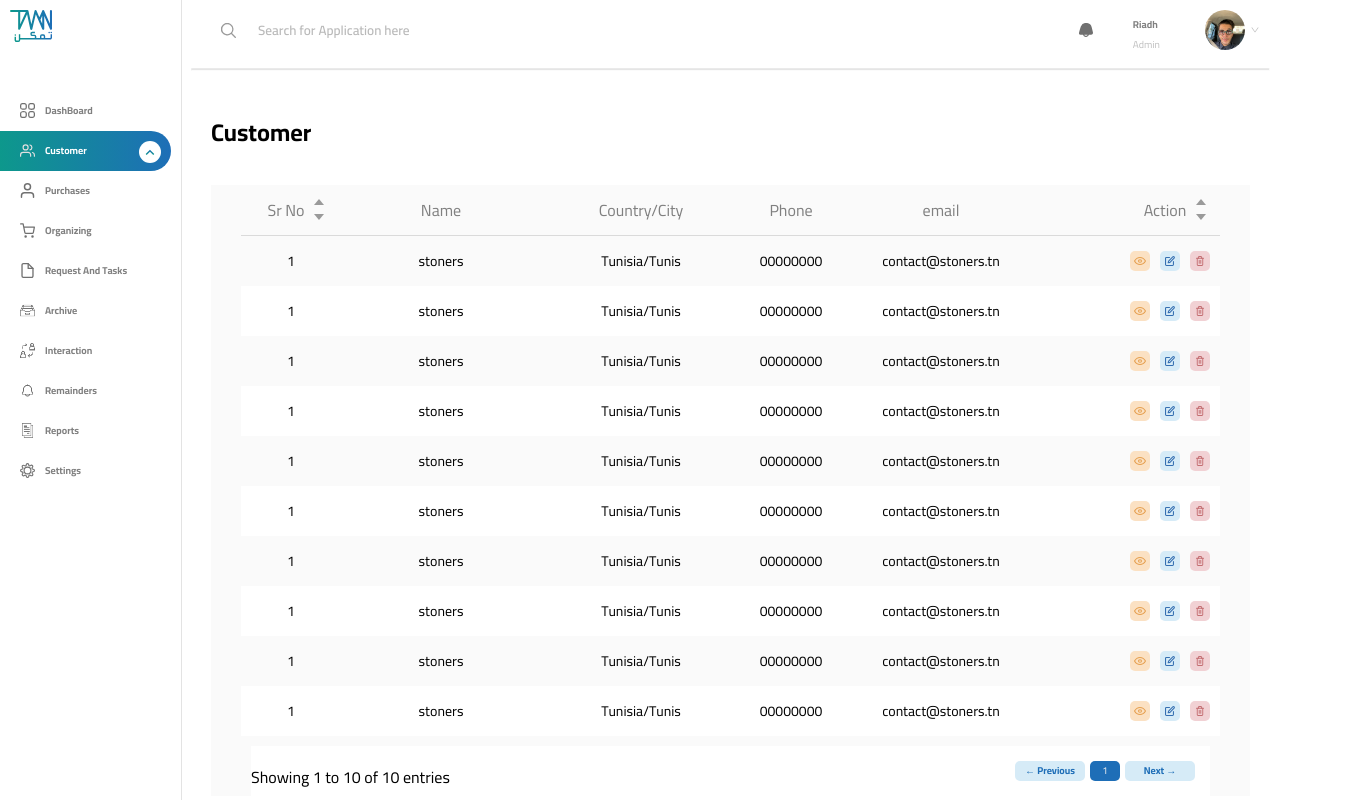
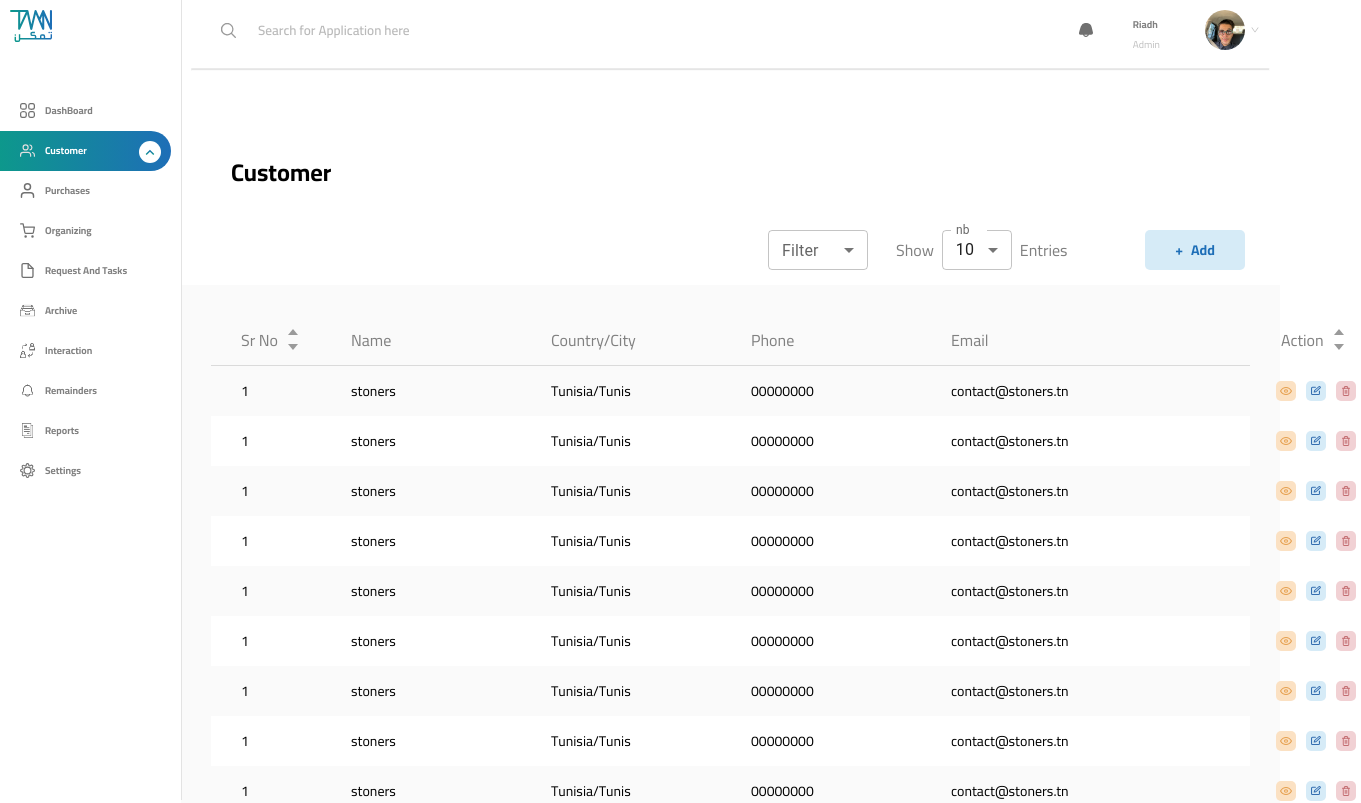
Before and after one commit to khalilkraiem/tamakan-erp-front, a React (Create React App) app: page /customer in a window 1280 px wide. Shown: the top 803 px of the page, 1361 px wide, since content can reach past the window. Built offline with nearby package versions, Linux system fonts and the light colour scheme.

Commit message:
Customer list done

```diff
--- a/package.json
+++ b/package.json
@@ -3,6 +3,10 @@
   "version": "0.1.0",
   "private": true,
   "dependencies": {
+    "@emotion/react": "^11.10.4",
+    "@emotion/styled": "^11.10.4",
+    "@mui/material": "^5.10.10",
+    "@mui/styled-engine-sc": "^5.10.6",
     "@testing-library/jest-dom": "^5.16.5",
     "@testing-library/react": "^13.4.0",
     "@testing-library/user-event": "^13.5.0",
@@ -11,6 +15,7 @@
     "react-icons": "^4.6.0",
     "react-router-dom": "^6.4.2",
     "react-scripts": "5.0.1",
+    "styled-components": "^5.3.6",
     "web-vitals": "^2.1.4"
   },
   "scripts": {
--- a/src/assets/styles/pageAndViewStyle.css
+++ b/src/assets/styles/pageAndViewStyle.css
@@ -1,10 +1,10 @@
 .pages {
     margin-left: 181px;
-    margin-top: 60px;
-    padding: 30px;
+    margin-top: 80px;
+    /* padding-top: 30px; */
 }
 .page {
-
+    padding-top: 50px;
 }
 .line:hover{
     background-color: #2F81A522
--- a/src/assets/styles/standardStyle.css
+++ b/src/assets/styles/standardStyle.css
@@ -1,7 +1,5 @@
-.textCenter {
-  text-align: center;
-}
 
+/* padding */
 .pad10 {
   padding: 10px;
 }
@@ -14,6 +12,11 @@
 .pad50 {
   padding: 50px;
 }
+/* pading-top */
+.padt50 {
+  padding-top: 50px;
+}
+/* padding-left */
 .padl10 {
   padding-left: 10px;
 }
@@ -26,6 +29,7 @@
 .padl50 {
   padding-left: 50px;
 }
+/* margin */
 .mar5 {
   margin: 5px;
 }
@@ -41,11 +45,16 @@
 .mar50 {
   margin: 50px;
 }
+/* margin-top */
+.mart5{
+  margin-top: 5px;
+}
+/* margin-bottom */
 .marb5{
   margin-bottom: 5px;
 }
-.mart5{
-  margin-top: 5px;
+.textCenter {
+  text-align: center;
 }
 .row {
   display: flex;
@@ -83,7 +92,7 @@
 .pointer {
   cursor: pointer;
 }
-
+/* height */
 .h-100 {
   height: 100%;
 }
@@ -114,9 +123,13 @@
 .h200{
 height: 200px;
 }
+.h300 {
+  height: 300px;
+}
 .w-100{
   width: 100%;
 }
+/* width */
 .w10 {
   width: 10px;
 }
@@ -135,14 +148,33 @@ height: 200px;
 .w70 {
   width: 70px;
 }
+.w80 {
+  width: 80px;
+}
 .w100{
   width: 100px;
 }
 .w200{
   width: 200px;
 }
+.w300 {
+  width: 300px;
+}
+.w400 {
+  width: 400px;
+}
+.w500 {
+  width: 500px;
+}
+/* border */
 .border {
   border: 1px solid black;
+}
+.borderGray {
+  border:1px solid rgb(218,218,218)
+}
+.borderbGray{
+  border-bottom: 1px solid rgb(218, 218, 218);
 }
 .noBorder {
   border: none;
@@ -162,10 +194,9 @@ height: 200px;
 .br50{
   border-radius: 50px;
 }
-.brdGray{
-  border-bottom: 1px solid rgb(218, 218, 218);
 
-}
+
+/* opacity */
 .op05{
   opacity: 0.5;
 }
--- /dev/null
+++ b/src/components/LightButton.js
@@ -0,0 +1,9 @@
+import React from 'react'
+
+function LightButton({content,fn,ws}) {
+  return (
+    <div className='bgLightBlue br5 blue cCenter fzs h40 w100 mar5 fzm fwb pointer' onClick={fn}><p style={{wordSpacing:ws}}>{content}</p></div>
+  )
+}
+
+export default LightButton
--- /dev/null
+++ b/src/components/Select.js
@@ -0,0 +1,27 @@
+import * as React from 'react';
+import InputLabel from '@mui/material/InputLabel';
+import MenuItem from '@mui/material/MenuItem';
+import FormControl from '@mui/material/FormControl';
+import Select from '@mui/material/Select';
+
+export default function SelectSmall({label,className,fn,value,data}) {
+
+  return (
+    <FormControl sx={{ m: 1 }} size="small">
+      <InputLabel id="demo-select-small">{label}</InputLabel>
+      <Select
+        labelId="demo-select-small"
+        id="demo-select-small"
+        value={value}
+        label="label"
+        onChange={fn}
+        className={className}
+
+      >
+        {data.map((elem,i)=>(
+            <MenuItem key={i} value={elem}>{elem}</MenuItem>
+        ))}
+      </Select>
+    </FormControl>
+  );
+}
--- a/src/components/Table.js
+++ b/src/components/Table.js
@@ -5,13 +5,14 @@ import trash from '../assets/images/delete.svg'
 import edit from '../assets/images/edit.svg'
 import up from '../assets/images/up.svg'
 import down from '../assets/images/down.svg'
+import LightButton from './LightButton'
 function Table() {
     return (
-        <div className='bgLightGray '>
-            <div className='mar30'>
-                <div className='spaceBetween h50 gray brdGray '>
+        <div className='bgLightGray pad30 '>
+            <div className=''>
+                <div className='spaceBetween h50 gray borderbGray '>
                     <div className='row'>
-                        <div className='w100 cCenter'>
+                        <div className='w100 Center mar20'>
                             <div className='mar10'>
                                 <p>Sr No</p>
                             </div>
@@ -22,12 +23,12 @@ function Table() {
                                 <img alt='down' src={down} className='h10 w10 ' />
                             </div>
                         </div>
-                        <div className='w200 cCenter'><p>Name</p></div>
-                        <div className='w200 cCenter'><p>Country/City</p></div>
-                        <div className='w100 cCenter'><p>Phone</p></div>
-                        <div className='w200 cCenter'><p>email</p></div>
+                        <div className='w200 Center'><p>Name</p></div>
+                        <div className='w200 Center'><p>Country/City</p></div>
+                        <div className='w200 Center'><p>Phone</p></div>
+                        <div className='w300 Center'><p>Email</p></div>
                     </div>
-                    <div className='cCenter w100'>
+                    <div className='cCenter w100 mar20'>
                         <div className='mar10'><p>Action</p></div>
                         <div className='column'>
                             <img alt='up' src={up} className='h10 w10 marb5' />
@@ -38,13 +39,13 @@ function Table() {
                 {data.map((elem, i) => (
                     <div key={i} className={`spaceBetween h50 ${i % 2 === 1 ? "bgWhite" : "bgLightGray "} line`}>
                         <div className='row'>
-                            <div className='w100 cCenter fzm '><p>{elem.srNo}</p></div>
-                            <div className='w200 cCenter fzm'><p>{elem.name}</p></div>
-                            <div className='w200 cCenter fzm'><p>{elem.country}/{elem.city}</p></div>
-                            <div className='w100 cCenter fzm'><p>{elem.phone}</p></div>
-                            <div className='w200 cCenter fzm'><p>{elem.email}</p></div>
+                            <div className='w100 Center fzm mar20 '><p className='mar10'>{elem.srNo}</p></div>
+                            <div className='w200 Center fzm'><p>{elem.name}</p></div>
+                            <div className='w200 Center fzm'><p>{elem.country}/{elem.city}</p></div>
+                            <div className='w200 Center fzm'><p>{elem.phone}</p></div>
+                            <div className='w300 Center fzm'><p>{elem.email}</p></div>
                         </div>
-                        <div className='w100 cCenter'>
+                        <div className='w100 cCenter mar20'>
 
                             <div className='h20 w20 br5 bgLightOrange cCenter mar5'>
                                 <img alt='eye' src={eye} className='' />
@@ -64,11 +65,12 @@ function Table() {
                     </div>
                 ))}
                 <div className='spaceBetween mar10 bgWhite h50'>
-                    <div><p>Showing 1 to 10 of 10 entries</p></div>
+                    <div className='Center mar20'><p className='gray op08'>Showing 1 to 10 of 10 entries</p></div>
                     <div className='cCenter mar10'>
-                        <div className='bgLightBlue br5 blue cCenter fzs h20 w70 mar5 fwb'><p>← Previous</p></div>
-                        <div className='bgBlue br5 lightGray cCenter fzs h20 w30  '><p>1</p></div>
-                        <div className='bgLightBlue br5 blue cCenter fzs h20 w70 mar5 fwb '><p>Next →</p></div>
+                        <LightButton content='← Previous' />
+                        <div className='bgBlue br5 lightGray cCenter fzs h40 w50 fzm '><p>1</p></div>
+                        <LightButton content='Next →' />
+
                     </div>
                 </div>
             </div>
--- a/src/pages/Customer.js
+++ b/src/pages/Customer.js
@@ -1,10 +1,31 @@
 import React from 'react'
+import LightButton from '../components/LightButton'
+import SelectSmall from '../components/Select'
 import Table from '../components/Table'
 
 function Customer() {
   return (
     <div className='page'>
-      <div><h2>Customer</h2></div>
+      <div className='padl50'>
+        <h2>Customer</h2>
+      </div>
+      <div className='right h70'>
+        <div className='spaceBetween w500 mar30'>
+          <div className='Center spaceBetween h-100 w300'>
+            <div className=' Center h-30 mar10'>
+              <SelectSmall label='Filter' className='w100 h40' data={['option1','option2']} />
+            </div>
+            <div className='row h-100 Center mar10 gray'>
+              <p>Show</p>
+              <SelectSmall label='nb' className='w70 h40' value={10} data={[10,20]}/>
+              <p>Entries</p>
+            </div>
+          </div>
+          <div className='Center h-100'>
+            <LightButton content='+ Add' ws={5}  />
+          </div>
+        </div>
+      </div>
       <Table />
     </div>
   )
```
Also changed, not shown: 1 other file (tests, documents, lock files or other folders).
